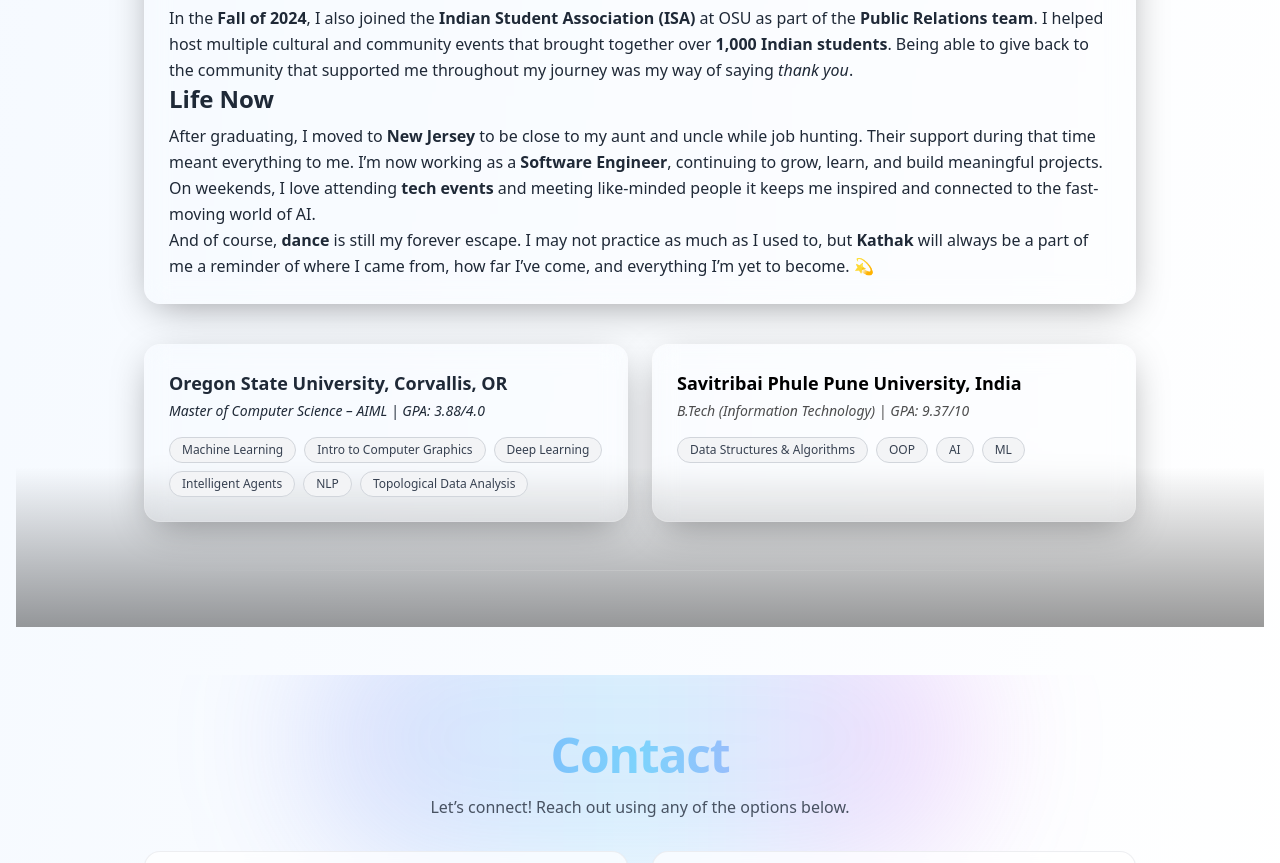
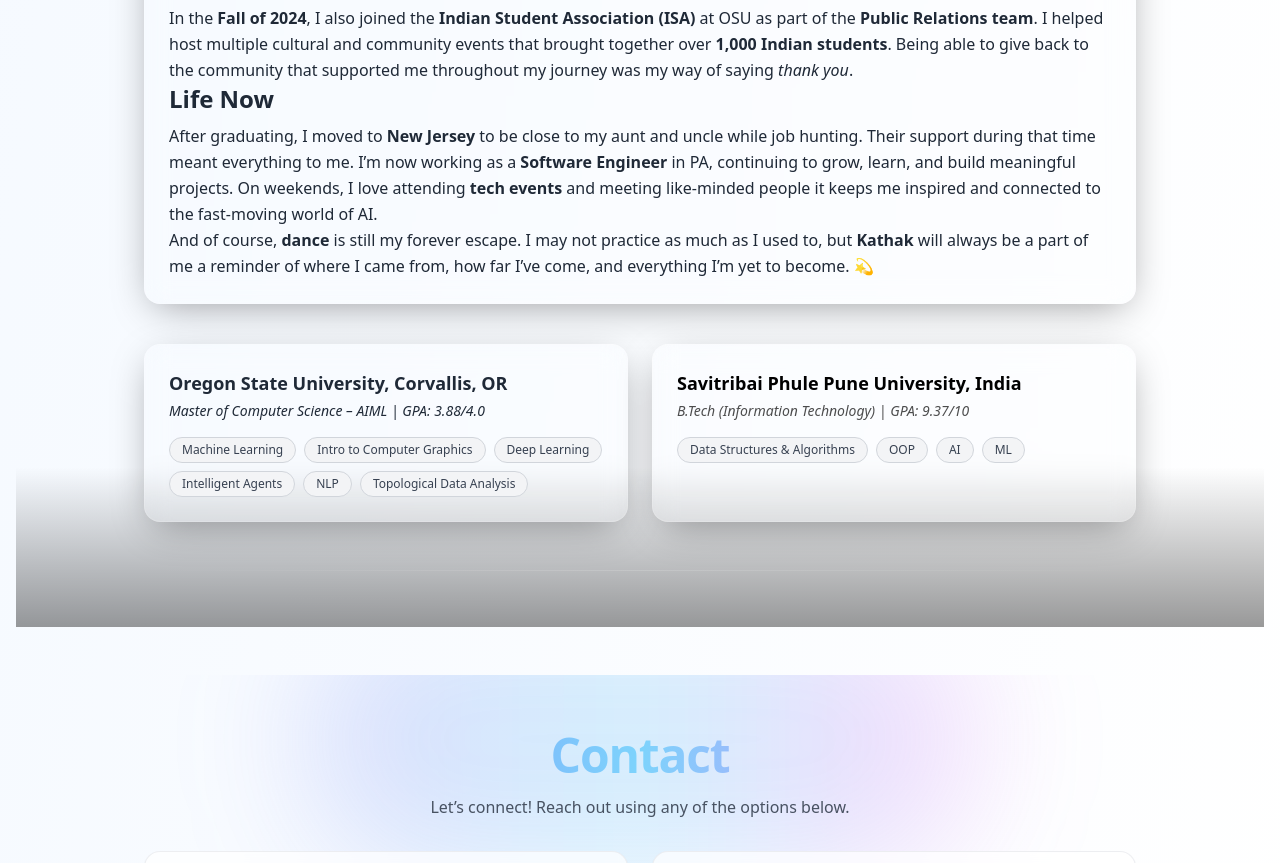
Before and after one commit to rujulamore/rujulamore.github.io, a React (Vite) app: page /about in a window 1280 px wide. Shown: the part 7946-8809 px from the top of the page. Built offline with nearby package versions, Linux system fonts and the light colour scheme; a web font is replaced by a local one.

Commit message:
Change job location to Pennsylvania in About page
Updated location from New Jersey to PA in the About section.

```diff
--- a/src/pages/About.jsx
+++ b/src/pages/About.jsx
@@ -80,7 +80,7 @@ const About = () => {
 
     <h3 className="text-xl sm:text-2xl font-semibold leading-snug mb-2">Life Now</h3>
 
-    <p>After graduating, I moved to <strong>New Jersey</strong> to be close to my aunt and uncle while job hunting. Their support during that time meant everything to me. I’m now working as a <strong>Software Engineer</strong>, continuing to grow, learn, and build meaningful projects. On weekends, I love attending <strong>tech events</strong> and meeting like-minded people it keeps me inspired and connected to the fast-moving world of AI.</p>
+    <p>After graduating, I moved to <strong>New Jersey</strong> to be close to my aunt and uncle while job hunting. Their support during that time meant everything to me. I’m now working as a <strong>Software Engineer</strong> in PA, continuing to grow, learn, and build meaningful projects. On weekends, I love attending <strong>tech events</strong> and meeting like-minded people it keeps me inspired and connected to the fast-moving world of AI.</p>
 
     <p>And of course, <strong>dance</strong> is still my forever escape. I may not practice as much as I used to, but <strong>Kathak</strong> will always be a part of me a reminder of where I came from, how far I’ve come, and everything I’m yet to become. 💫</p>
 </p>
```
